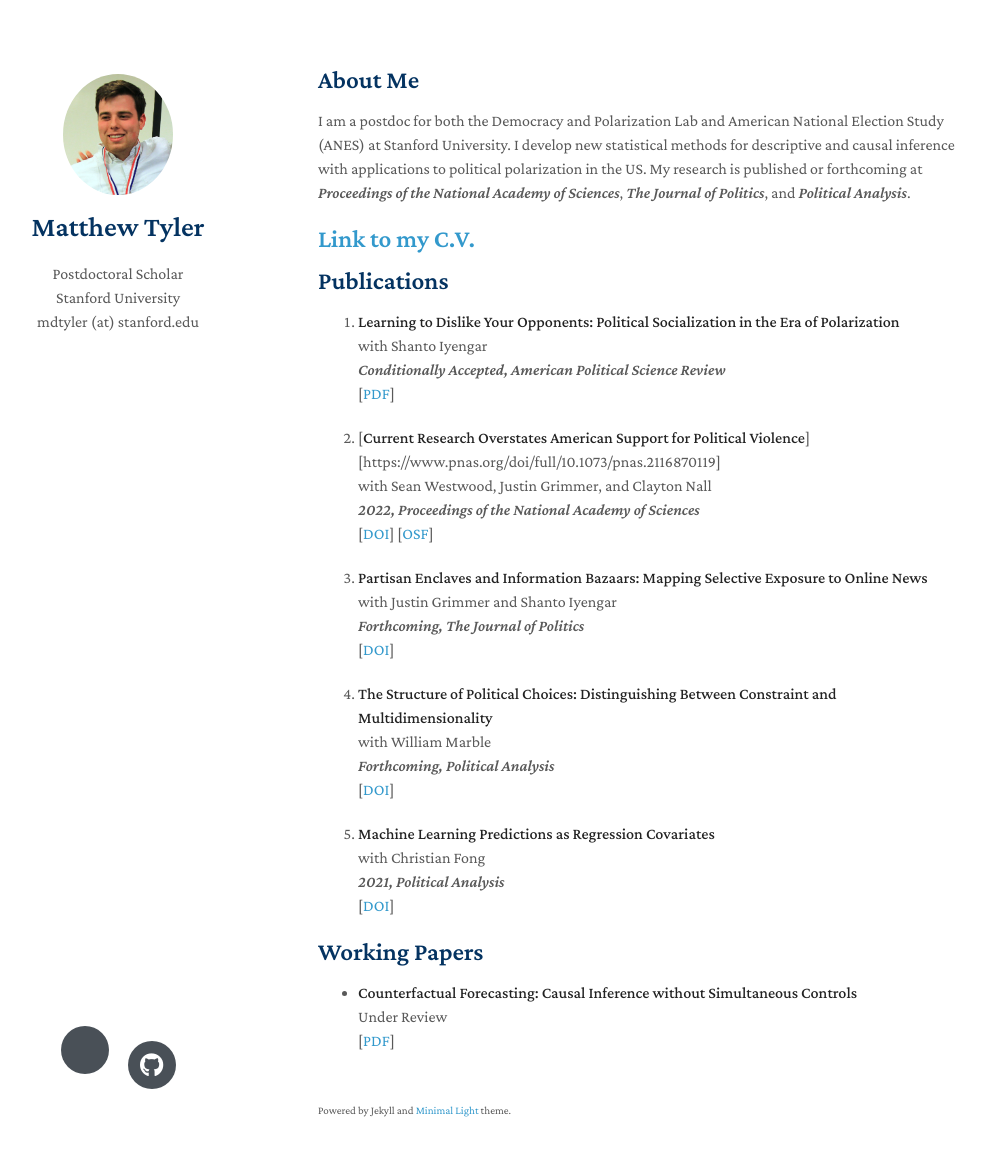
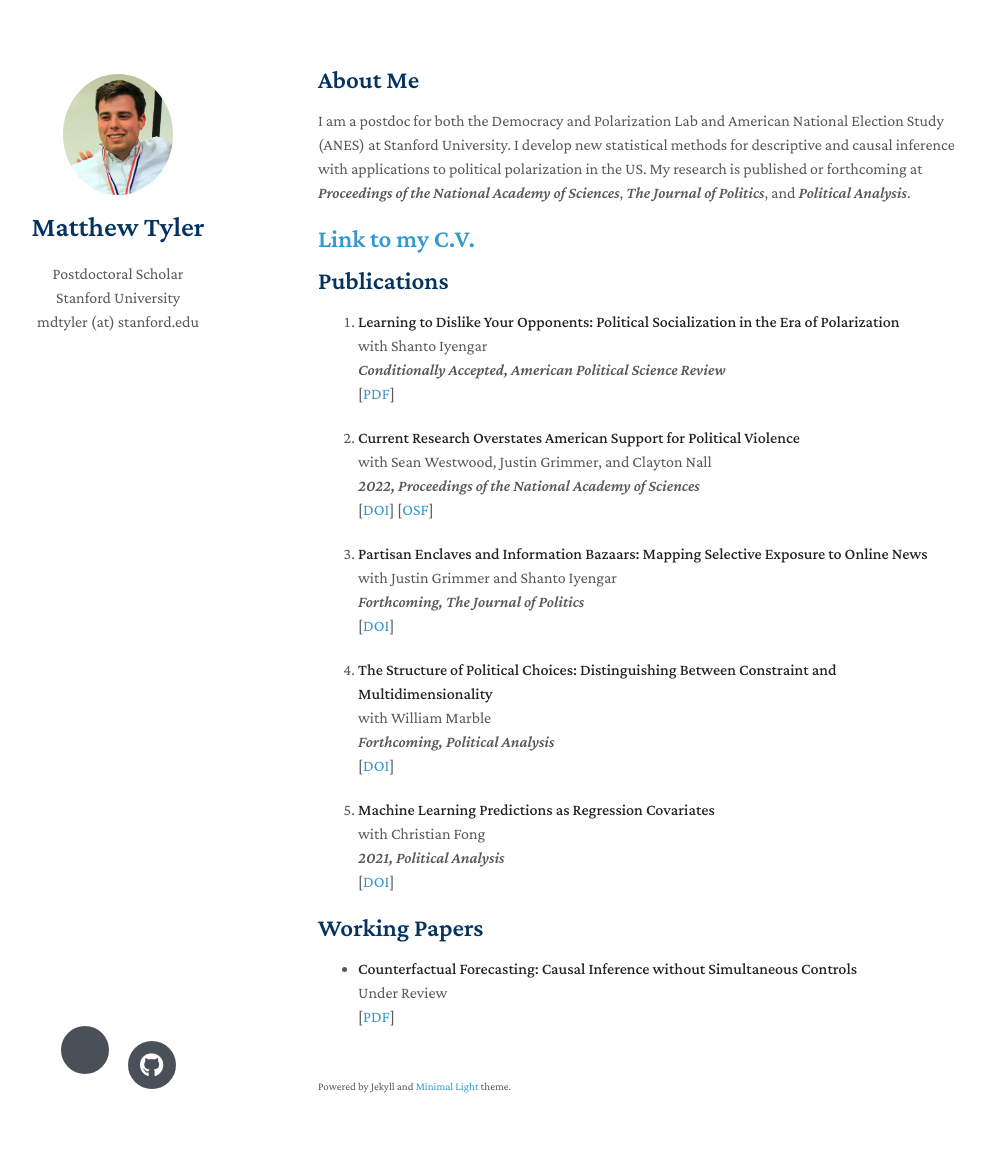
Before and after one commit to matthewtyler/matthewtyler.github.io, a Jekyll site: the page built from index.md, in a window 1280 px wide and 1191 px high. Shown: the top 1156 px of the window, without its empty margins (152-1137 px from the left). Built offline with Jekyll 4.4.1, drawn with Linux system fonts in a browser that asks for light colours; nearby versions of some CDN libraries; a style sheet for code colours, icons or effects is not loaded; our own code applies the rules of GitHub Pages for plain Markdown files.

Commit message:
Update index.md

```diff
--- a/index.md
+++ b/index.md
@@ -24,7 +24,7 @@ I am a postdoc for both the Democracy and Polarization Lab and American National
   <br>
   [[PDF][5]]
 
-4. [**Current Research Overstates American Support for Political Violence**][https://www.pnas.org/doi/full/10.1073/pnas.2116870119]
+4. [**Current Research Overstates American Support for Political Violence**](https://www.pnas.org/doi/full/10.1073/pnas.2116870119)
   <br>
   with Sean Westwood, Justin Grimmer, and Clayton Nall
   <br>
```
